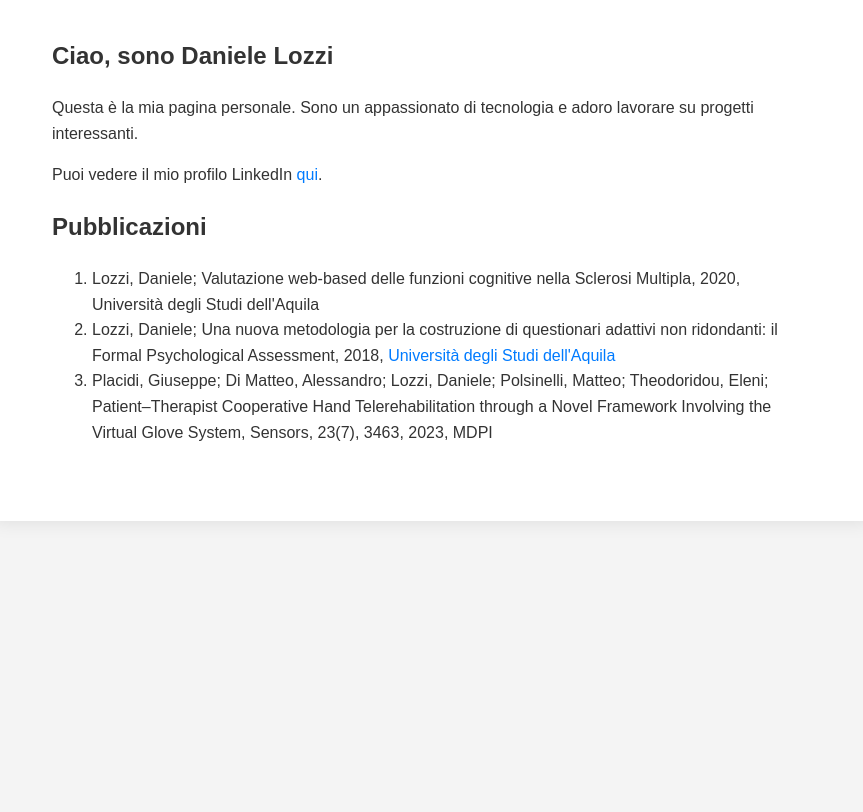
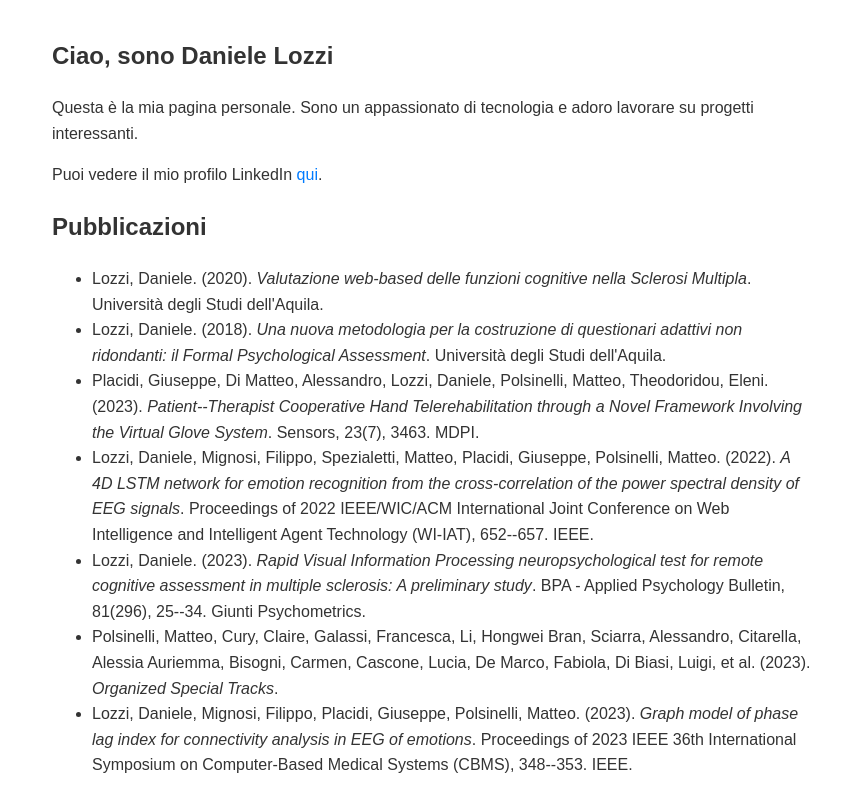
Before and after one commit to danielelozzi/danielelozzi.github.io, a plain HTML site: page index.html in a window 1280 px wide. Shown: the part 176-988 px from the top of the page, without its empty margins (208-1071 px from the left). Before the commit the page ends 800 px from the top, so only its background shows below. Drawn offline with Linux system fonts and the light colour scheme.

Commit message:
Update index.html

```diff
--- a/index.html
+++ b/index.html
@@ -58,12 +58,16 @@
             <p>Puoi vedere il mio profilo LinkedIn <a href="https://www.linkedin.com/in/lozzidaniele/" target="_blank">qui</a>.</p>
 
             <h2>Pubblicazioni</h2>
-            <ol>
-                <li>Lozzi, Daniele; Valutazione web-based delle funzioni cognitive nella Sclerosi Multipla, 2020, Università degli Studi dell'Aquila</li>
-                <li>Lozzi, Daniele; Una nuova metodologia per la costruzione di questionari adattivi non ridondanti: il Formal Psychological Assessment, 2018, <a href="https://univaq.sebina.it/SebinaOpac/resource/una-nuova-metodologia-per-la-costruzione-di-questionari-adattivi-non-ridondanti-il-formal-psychologi/UAQ0251100" target="_blank">Università degli Studi dell'Aquila</a></li>
-                <li>Placidi, Giuseppe; Di Matteo, Alessandro; Lozzi, Daniele; Polsinelli, Matteo; Theodoridou, Eleni; Patient–Therapist Cooperative Hand Telerehabilitation through a Novel Framework Involving the Virtual Glove System, Sensors, 23(7), 3463, 2023, MDPI</li>
-                <!-- Aggiungi qui le altre pubblicazioni con lo stesso formato -->
-            </ol>
+            <ul>
+                <li>Lozzi, Daniele. (2020). <i>Valutazione web-based delle funzioni cognitive nella Sclerosi Multipla</i>. Università degli Studi dell'Aquila.</li>
+                <li>Lozzi, Daniele. (2018). <i>Una nuova metodologia per la costruzione di questionari adattivi non ridondanti: il Formal Psychological Assessment</i>. Università degli Studi dell'Aquila.</li>
+                <li>Placidi, Giuseppe, Di Matteo, Alessandro, Lozzi, Daniele, Polsinelli, Matteo, Theodoridou, Eleni. (2023). <i>Patient--Therapist Cooperative Hand Telerehabilitation through a Novel Framework Involving the Virtual Glove System</i>. Sensors, 23(7), 3463. MDPI.</li>
+                <li>Lozzi, Daniele, Mignosi, Filippo, Spezialetti, Matteo, Placidi, Giuseppe, Polsinelli, Matteo. (2022). <i>A 4D LSTM network for emotion recognition from the cross-correlation of the power spectral density of EEG signals</i>. Proceedings of 2022 IEEE/WIC/ACM International Joint Conference on Web Intelligence and Intelligent Agent Technology (WI-IAT), 652--657. IEEE.</li>
+                <li>Lozzi, Daniele. (2023). <i>Rapid Visual Information Processing neuropsychological test for remote cognitive assessment in multiple sclerosis: A preliminary study</i>. BPA - Applied Psychology Bulletin, 81(296), 25--34. Giunti Psychometrics.</li>
+                <li>Polsinelli, Matteo, Cury, Claire, Galassi, Francesca, Li, Hongwei Bran, Sciarra, Alessandro, Citarella, Alessia Auriemma, Bisogni, Carmen, Cascone, Lucia, De Marco, Fabiola, Di Biasi, Luigi, et al. (2023). <i>Organized Special Tracks</i>.</li>
+                <li>Lozzi, Daniele, Mignosi, Filippo, Placidi, Giuseppe, Polsinelli, Matteo. (2023). <i>Graph model of phase lag index for connectivity analysis in EEG of emotions</i>. Proceedings of 2023 IEEE 36th International Symposium on Computer-Based Medical Systems (CBMS), 348--353. IEEE.</li>
+            </ul>
+
         </div>
     </div>
 </body>
```
